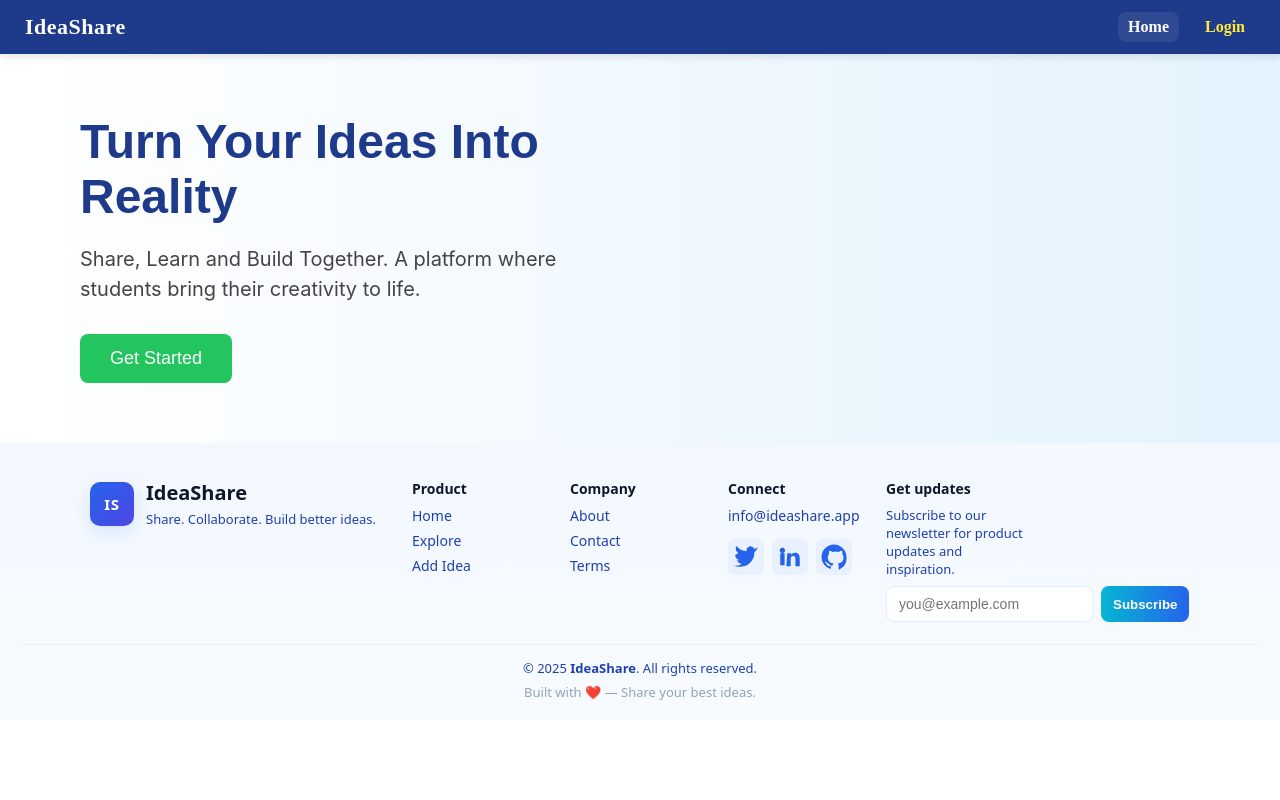
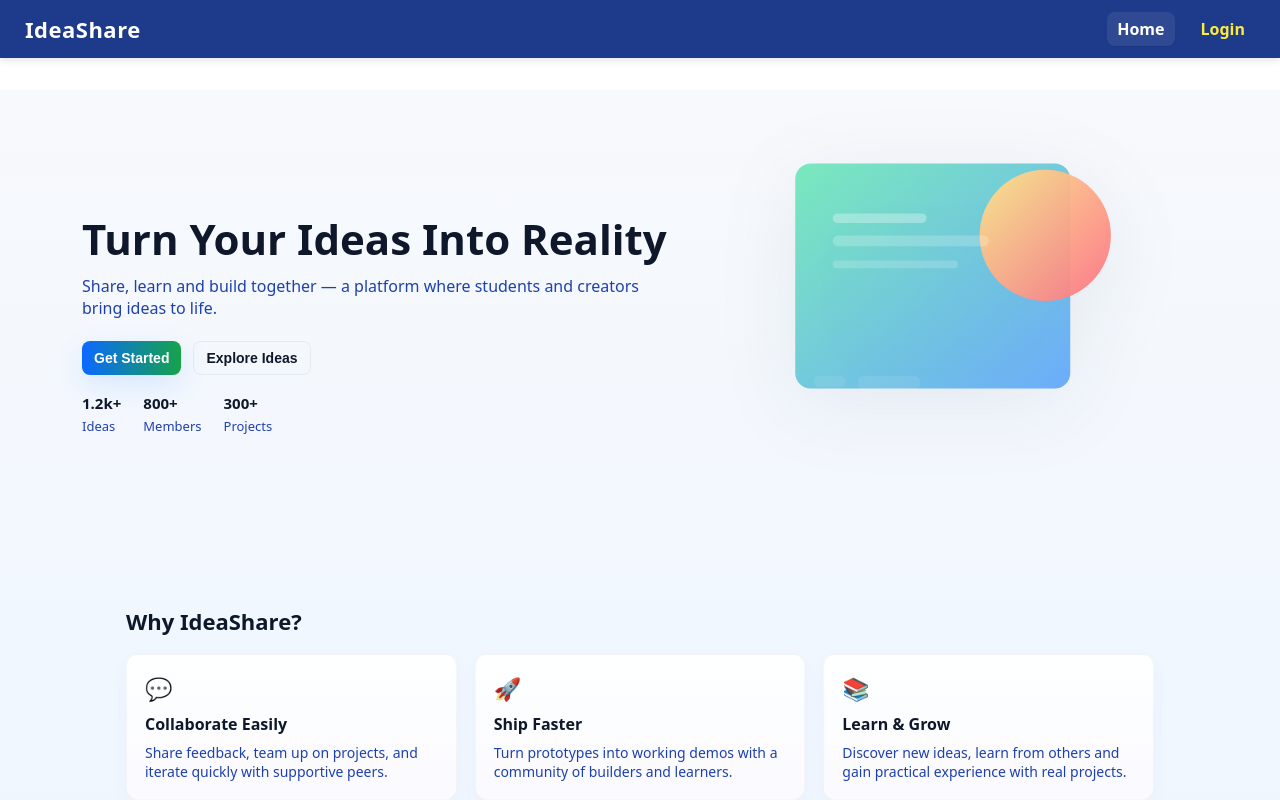
Before and after one commit to Priya-Tanwar-Eng/idea-share, a React (Vite) app in the folder frontend/: page / in a window 1280 px wide. Shown: the top 800 px of the page. Built offline with nearby package versions, Linux system fonts and the light colour scheme.

Commit message:
change home page design

```diff
--- /dev/null
+++ b/frontend/src/pages/Home.css
@@ -0,0 +1,197 @@
+/* Home.css - Clean, professional hero + features */
+
+:root {
+  --bg: #f7f9fc;
+  --card: #ffffff;
+  --muted: #6b7280;
+  --accent-1: #0b69ff;
+  --accent-2: #0b8bff;
+  --glass: rgba(255,255,255,0.7);
+  --radius: 14px;
+  --fw-600: 600;
+  --transition: 180ms ease;
+  font-family: "Poppins", system-ui, -apple-system, "Segoe UI", Roboto, "Helvetica Neue", Arial;
+}
+
+.home-main {
+  background: linear-gradient(180deg, var(--bg) 0%, #eef6ff 100%);
+  padding-bottom: 56px;
+}
+
+/* HERO */
+.hero {
+  display: grid;
+  grid-template-columns: 1fr 480px;
+  gap: 36px;
+  align-items: center;
+  max-width: 1200px;
+  margin: 32px auto;
+  padding: 36px;
+}
+
+.hero-left {
+  padding: 10px 6px;
+}
+
+.hero-title {
+  font-size: 42px;
+  line-height: 1.05;
+  margin: 0 0 14px;
+  color: #0f172a;
+  font-weight: 800;
+}
+
+.hero-sub {
+  margin: 0 0 22px;
+  color: var(--muted);
+  font-size: 16px;
+  max-width: 70ch;
+}
+
+/* CTA Buttons */
+.hero-ctas {
+  display: flex;
+  gap: 12px;
+  margin-bottom: 18px;
+}
+
+.btn {
+  border: 0;
+  padding: 12px 20px;
+  border-radius: 10px;
+  cursor: pointer;
+  font-weight: 700;
+  font-size: 15px;
+  transition: transform var(--transition), box-shadow var(--transition);
+}
+
+.btn.primary {
+  background: linear-gradient(90deg, var(--accent-1), var(--accent-2));
+  color: #fff;
+  box-shadow: 0 10px 30px rgba(11, 104, 255, 0.12);
+}
+
+.btn.ghost {
+  background: transparent;
+  color: #0f172a;
+  border: 1px solid rgba(15,23,42,0.06);
+}
+
+.btn:hover {
+  transform: translateY(-3px);
+}
+
+/* Stats */
+.hero-stats {
+  display: flex;
+  gap: 22px;
+  margin-top: 10px;
+}
+
+.stat {
+  display: flex;
+  flex-direction: column;
+  gap: 4px;
+  color: var(--muted);
+  font-size: 13px;
+}
+
+.stat strong {
+  color: #0f172a;
+  font-size: 15px;
+}
+
+/* Illustration */
+.hero-right {
+  display: flex;
+  align-items: center;
+  justify-content: center;
+}
+
+.hero-illustration {
+  width: 100%;
+  max-width: 400px;
+  height: auto;
+  border-radius: 18px;
+  filter: drop-shadow(0 16px 40px rgba(16,24,40,0.07));
+  transition: transform 420ms cubic-bezier(.22,.9,.36,1);
+}
+
+.hero-right:hover .hero-illustration {
+  transform: translateY(-6px) rotate(-1deg);
+}
+
+/* Features */
+.features {
+  max-width: 1100px;
+  margin: 26px auto;
+  padding: 12px 36px 0;
+}
+
+.features-title {
+  margin: 0 0 18px;
+  font-size: 22px;
+  color: #0f172a;
+  font-weight: 700;
+}
+
+.features-grid {
+  display: grid;
+  grid-template-columns: repeat(3, 1fr);
+  gap: 18px;
+  margin-top: 12px;
+}
+
+.feature-card {
+  background: linear-gradient(180deg, rgba(255,255,255,0.9), rgba(250,250,255,0.98));
+  border-radius: 12px;
+  padding: 18px;
+  border: 1px solid rgba(15,23,42,0.03);
+  box-shadow: 0 6px 18px rgba(12,74,168,0.03);
+  transition: transform var(--transition), box-shadow var(--transition);
+}
+
+.feature-card:hover {
+  transform: translateY(-6px);
+  box-shadow: 0 12px 36px rgba(12,74,168,0.06);
+}
+
+.feature-icon {
+  font-size: 22px;
+  margin-bottom: 10px;
+}
+
+.feature-card h3 {
+  margin: 0 0 8px;
+  font-size: 16px;
+  color: #0f172a;
+}
+
+.feature-card p {
+  margin: 0;
+  color: var(--muted);
+  font-size: 14px;
+}
+
+/* Responsive adjustments */
+@media (max-width: 980px) {
+  .hero {
+    grid-template-columns: 1fr;
+    padding: 20px;
+  }
+
+  .hero-right {
+    order: -1;
+    margin-bottom: 12px;
+  }
+
+  .features-grid {
+    grid-template-columns: 1fr;
+  }
+
+  .hero-title {
+    font-size: 32px;
+  }
+
+  .hero-illustration { max-width: 320px; }
+}
--- a/frontend/src/pages/Home.jsx
+++ b/frontend/src/pages/Home.jsx
@@ -1,78 +1,123 @@
+import React, { useContext } from "react";
+import { useNavigate } from "react-router-dom";
 import Navbar from "../components/Navbar";
 import Footer from "../components/Footer";
+import { AuthContext } from "../context/AuthContext";
+import "./Home.css";
 
 function Home() {
+  const { user } = useContext(AuthContext);
+  const navigate = useNavigate();
+
+  const handleGetStarted = () => {
+    if (user) navigate("/dashboard");
+    else navigate("/signup");
+  };
+
+  const handleExplore = () => {
+    if (user) navigate("/dashboard");
+    else navigate("/login");
+  };
+
   return (
     <>
       <Navbar />
 
-      <div style={styles.heroSection}>
-        <div style={styles.leftBox}>
-          <h1 style={styles.title}>Turn Your Ideas Into Reality</h1>
-          <p style={styles.subtitle}>
-            Share, Learn and Build Together. A platform where students bring
-            their creativity to life.
-          </p>
-          <button style={styles.startBtn}>Get Started</button>
-        </div>
+      <main className="home-main">
+        <section className="hero">
+          <div className="hero-left">
+            <h1 className="hero-title">
+              Turn Your Ideas Into Reality
+            </h1>
+            <p className="hero-sub">
+              Share, learn and build together — a platform where students and creators bring ideas to life.
+            </p>
 
-      </div>
+            <div className="hero-ctas">
+              <button className="btn primary" onClick={handleGetStarted}>
+                Get Started
+              </button>
+              <button className="btn ghost" onClick={handleExplore}>
+                Explore Ideas
+              </button>
+            </div>
+
+            <div className="hero-stats">
+              <div className="stat">
+                <strong>1.2k+</strong>
+                <span>Ideas</span>
+              </div>
+              <div className="stat">
+                <strong>800+</strong>
+                <span>Members</span>
+              </div>
+              <div className="stat">
+                <strong>300+</strong>
+                <span>Projects</span>
+              </div>
+            </div>
+          </div>
+
+          <div className="hero-right" aria-hidden>
+            {/* Decorative SVG illustration */}
+            <svg viewBox="0 0 512 512" className="hero-illustration" xmlns="http://www.w3.org/2000/svg" role="img">
+              <defs>
+                <linearGradient id="g1" x1="0" x2="1" y1="0" y2="1">
+                  <stop offset="0" stopColor="#6EE7B7" />
+                  <stop offset="1" stopColor="#60A5FA" />
+                </linearGradient>
+                <linearGradient id="g2" x1="0" x2="1" y1="0" y2="1">
+                  <stop offset="0" stopColor="#FDE68A" />
+                  <stop offset="1" stopColor="#FB7185" />
+                </linearGradient>
+              </defs>
+
+              <g fill="none" fillRule="evenodd">
+                <rect x="40" y="48" width="352" height="288" rx="20" fill="url(#g1)" opacity="0.92" />
+                <circle cx="360" cy="140" r="84" fill="url(#g2)" opacity="0.95" />
+                <g transform="translate(88,112)">
+                  <rect width="120" height="12" rx="6" fill="#ffffff" opacity="0.3" />
+                  <rect y="28" width="200" height="14" rx="7" fill="#ffffff" opacity="0.2" />
+                  <rect y="60" width="160" height="10" rx="5" fill="#ffffff" opacity="0.18" />
+                </g>
+
+                <g transform="translate(64,320)">
+                  <rect width="40" height="14" rx="6" fill="#fff" opacity="0.08" />
+                  <rect x="56" width="80" height="18" rx="8" fill="#fff" opacity="0.08" />
+                </g>
+              </g>
+            </svg>
+          </div>
+        </section>
+
+        <section className="features" aria-label="Features">
+          <h2 className="features-title">Why IdeaShare?</h2>
+
+          <div className="features-grid">
+            <article className="feature-card">
+              <div className="feature-icon">💬</div>
+              <h3>Collaborate Easily</h3>
+              <p>Share feedback, team up on projects, and iterate quickly with supportive peers.</p>
+            </article>
+
+            <article className="feature-card">
+              <div className="feature-icon">🚀</div>
+              <h3>Ship Faster</h3>
+              <p>Turn prototypes into working demos with a community of builders and learners.</p>
+            </article>
+
+            <article className="feature-card">
+              <div className="feature-icon">📚</div>
+              <h3>Learn & Grow</h3>
+              <p>Discover new ideas, learn from others and gain practical experience with real projects.</p>
+            </article>
+          </div>
+        </section>
+      </main>
 
       <Footer />
     </>
   );
 }
 
-const styles = {
-  heroSection: {
-    display: "flex",
-    justifyContent: "space-between",
-    alignItems: "center",
-    padding: "60px 80px",
-    background: "linear-gradient(90deg, #ffffff, #e3f2fd)",
-  },
-
-  leftBox: {
-    width: "50%",
-  },
-
-  title: {
-    fontSize: "48px",
-    fontWeight: "700",
-    fontFamily: "Poppins, sans-serif",
-    marginBottom: "20px",
-    color: "#1e3a8a",
-  },
-
-  subtitle: {
-    fontSize: "20px",
-    fontFamily: "Inter, sans-serif",
-    lineHeight: "30px",
-    marginBottom: "30px",
-    color: "#444",
-  },
-
-  startBtn: {
-    padding: "14px 30px",
-    backgroundColor: "#22c55e",
-    color: "#fff",
-    border: "none",
-    fontSize: "18px",
-    borderRadius: "8px",
-    cursor: "pointer",
-    transition: "0.3s",
-  },
-
-  rightBox: {
-    width: "45%",
-    display: "flex",
-    justifyContent: "center",
-  },
-
-  heroImg: {
-    width: "100%",
-    maxWidth: "450px",
-  },
-};
-
 export default Home;
```
